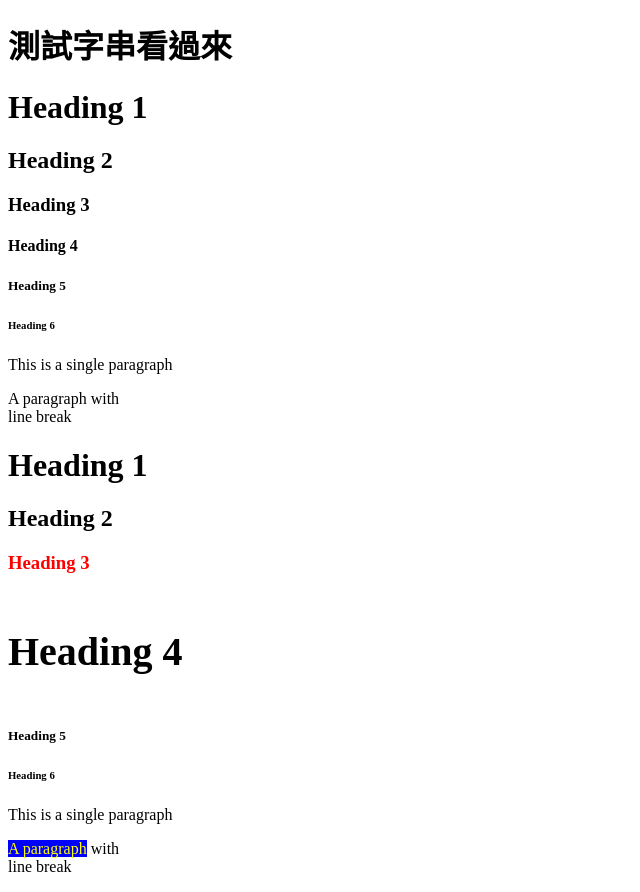
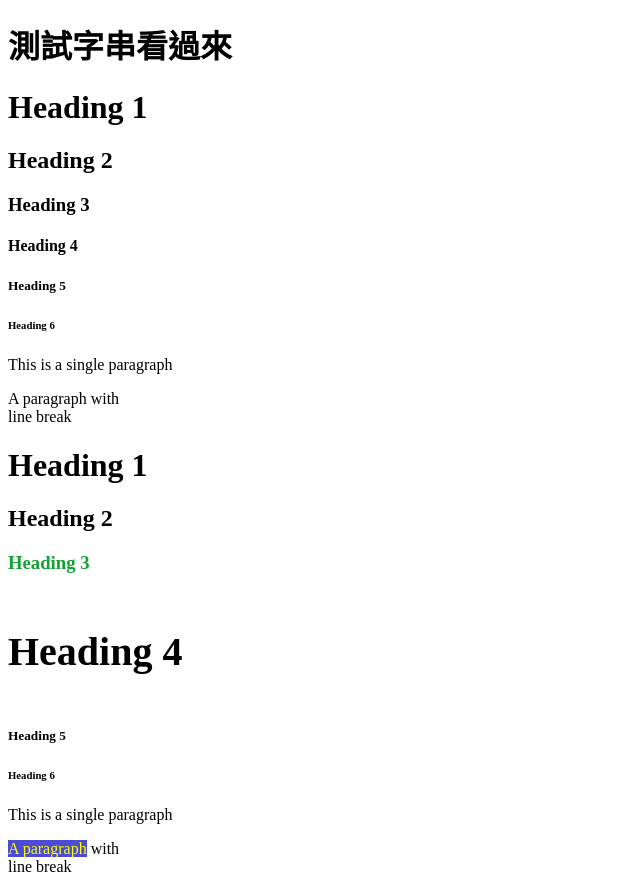
Before and after one commit to Feng-0973979518/ME, a plain HTML site: page index.html in a window 1280 px wide. Shown: the whole page, without its empty margins (0-640 px from the left). Drawn offline with Linux system fonts and the light colour scheme.

Commit message:
顏色修正

```diff
--- a/index.html
+++ b/index.html
@@ -22,13 +22,13 @@
 
     <h1>Heading 1</h1>
     <h2>Heading 2</h2>
-    <h3 style="color: red">Heading 3</h3>
+    <h3 style="color: rgb(20, 160, 50)">Heading 3</h3>
     <h4 style="font-size: 40px">Heading 4</h4>
     <h5>Heading 5</h5>
     <h6>Heading 6</h6>
 
     <p title="hint text">This is a single paragraph</p>
-    <p><span style="background: blue; color: yellow">A paragraph</span> with<br />line break</p>
+    <p><span style="background: rgb(76, 76, 211); color: yellow">A paragraph</span> with<br />line break</p>
 
 </body>
 
```
